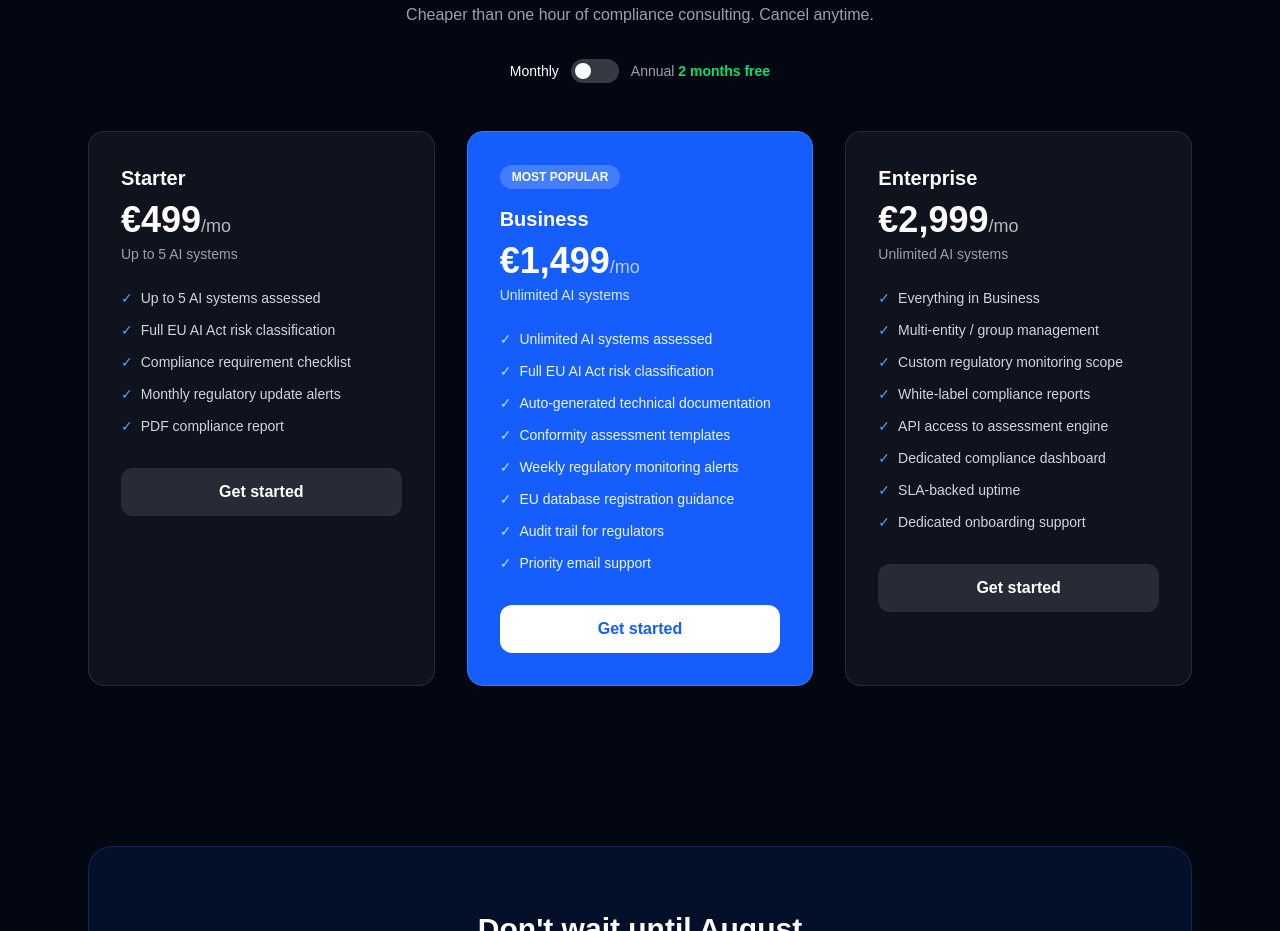
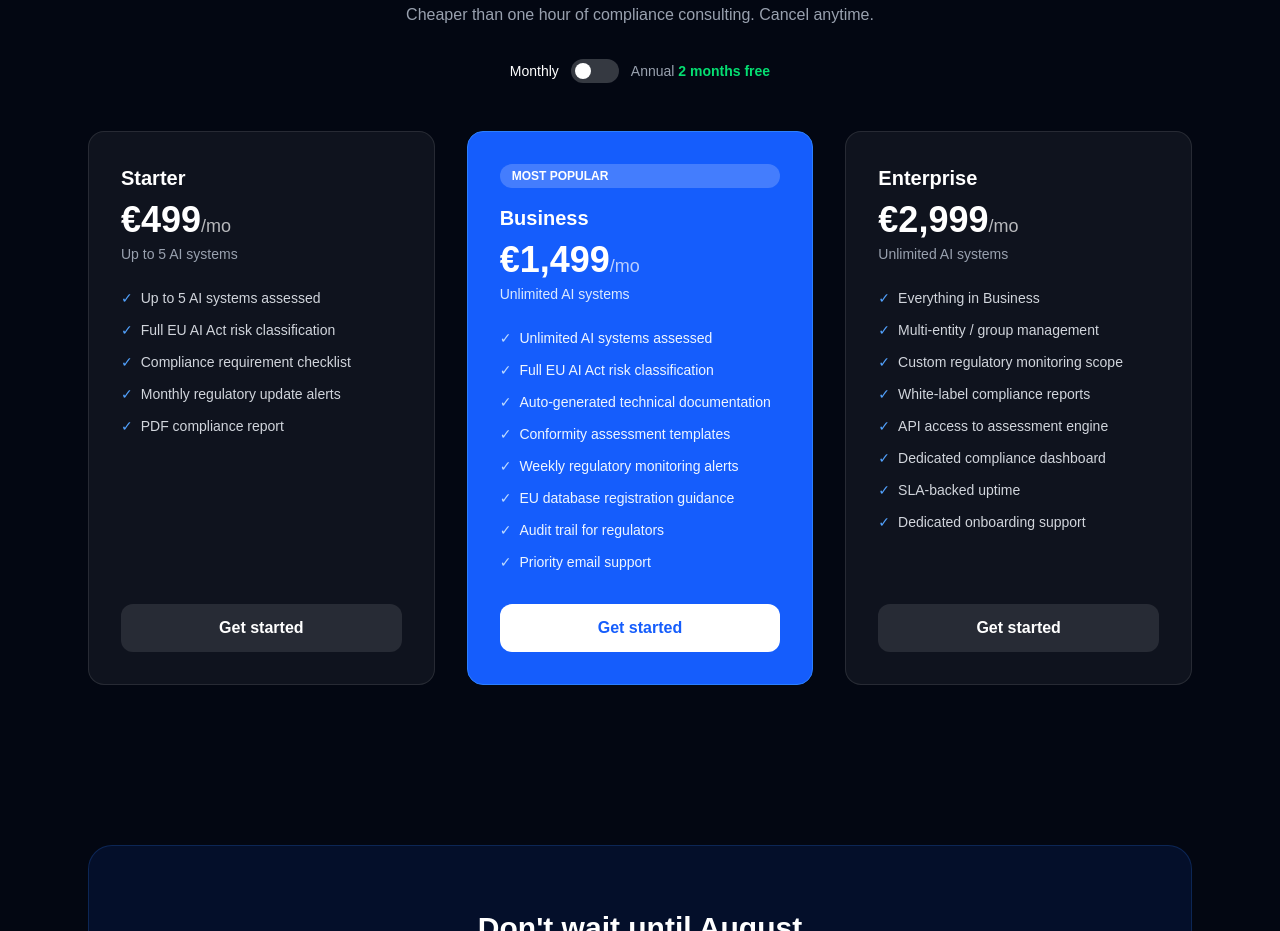
Before and after one commit to AppZ3/actcomply, a Next.js app: page / in a window 1280 px wide. Shown: the part 1680-2611 px from the top of the page. Built offline with nearby package versions, Linux system fonts and the light colour scheme.

Commit message:
Fix pricing card button alignment — flex-col + mt-auto pins buttons to bottom

```diff
--- a/app/page.tsx
+++ b/app/page.tsx
@@ -200,7 +200,7 @@ export default function LandingPage() {
             return (
               <div
                 key={plan.name}
-                className={`rounded-2xl p-8 border ${
+                className={`rounded-2xl p-8 border flex flex-col ${
                   i === 1
                     ? 'bg-blue-600 border-blue-500'
                     : 'bg-white/5 border-white/10'
@@ -224,7 +224,7 @@ export default function LandingPage() {
                 <p className={`text-sm mb-6 ${i === 1 ? 'text-blue-100' : 'text-gray-400'}`}>
                   {plan.limit === -1 ? 'Unlimited AI systems' : `Up to ${plan.limit} AI systems`}
                 </p>
-                <ul className="space-y-3 mb-8">
+                <ul className="space-y-3 mb-8 flex-1">
                   {plan.features.map(f => (
                     <li key={f} className="flex items-start gap-2 text-sm">
                       <span className={i === 1 ? 'text-blue-200' : 'text-blue-400'}>✓</span>
@@ -234,7 +234,7 @@ export default function LandingPage() {
                 </ul>
                 <button
                   onClick={() => startCheckout(key, annual)}
-                  className={`w-full font-semibold py-3 rounded-xl transition cursor-pointer ${
+                  className={`w-full font-semibold py-3 rounded-xl transition cursor-pointer mt-auto ${
                     i === 1
                       ? 'bg-white text-blue-600 hover:bg-blue-50'
                       : 'bg-white/10 hover:bg-white/20 text-white'
```
